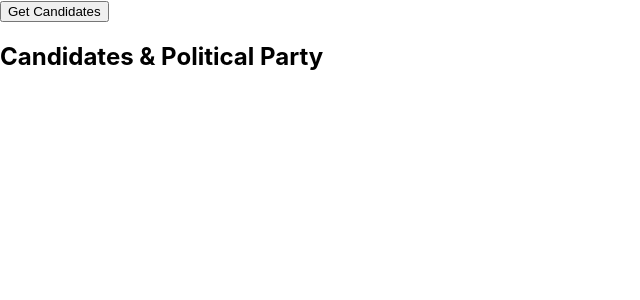
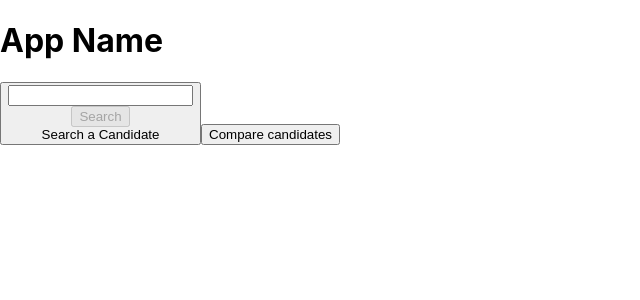
Before and after one commit to tigerlillyz/tigerlillyz.github.io, a React (Create React App) app: page / in a window 1280 px wide. Shown: the top 300 px of the page, without its empty margins (0-640 px from the left). Built offline with nearby package versions, Linux system fonts and the light colour scheme.

Commit message:
search bar kinda whack

```diff
--- a/package.json
+++ b/package.json
@@ -7,6 +7,8 @@
     "@testing-library/react": "^9.4.1",
     "@testing-library/user-event": "^7.2.1",
     "react": "^16.13.0",
+    "react-bootstrap": "^1.0.0-beta.17",
+    "react-bootstrap-validation": "^0.1.11",
     "react-dom": "^16.13.0",
     "react-scripts": "3.4.0"
   },
--- a/src/App.js
+++ b/src/App.js
@@ -1,50 +1,14 @@
-// import React from 'react';
-// import logo from './logo.svg';
-// import './App.css';
+import React from "react";
+import SearchBar from "./SearchBar"
+//import "./styles.css";
 
-// function App() {
-//   return (
-//     <div className="App">
-//       <header className="App-header"> test
-//         <img src={logo} className="App-logo" alt="logo" />
-//         <p>
-//           Edit <code>src/App.js</code> and save to reload.
-//         </p>
-//         <a
-//           className="App-link"
-//           href="https://reactjs.org"
-//           target="_blank"
-//           rel="noopener noreferrer"
-//         >
-//           Learn React
-//         </a>
-//       </header>
-//     </div>
-//   );
-// }
-// export default App;
-
-import React, { useState } from "react";
-//import "./styles.css";
-function App() {
-  const [candidates, setCandidates] = useState([]);
-  function getCandidates() {
-    const url =
-      "https://api.open.fec.gov/v1/candidates/search/?per_page=100&sort_null_only=false&sort_nulls_last=false&sort=name&sort_hide_null=false&page=1&api_key=uN3VUzQHiu7xECGQ4MV9f2SGLpuWdRaOMDgixrcC";
-    fetch(url)
-      .then(r => r.json())
-      .then(r => setCandidates(r.results));
-  }
+ function App() {
   return (
     <div className="App">
-      <button onClick={getCandidates}>Get Candidates</button>
-      <h2>Candidates & Political Party</h2>
-      {candidates &&
-        candidates.map(s => (
-          <p>
-            Name: {s.name}_______Party: {s.party_full}
-          </p>
-        ))}
+      <h1>App Name</h1>
+      <button><SearchBar/>Search a Candidate</button>
+
+      <button>Compare candidates</button>
     </div>
   );
 }
--- /dev/null
+++ b/src/SearchBar.js
@@ -0,0 +1,35 @@
+import React, { useState } from "react";
+import SearchResults from "./SearchResults";
+import { searchArticles } from "./api";
+
+let SearchBar = () => {
+  const [query, setQuery] = useState("");
+  const [feed, setFeed] = useState([]);
+
+  const handleQueryChange = event => setQuery(event.target.value);
+
+  const performQuery =  event => {
+    event.preventDefault();
+    searchArticles(query).then(resp => {
+      setFeed(resp.results)
+    })
+  };
+
+  return (
+    <form className="searchForm" onSubmit={performQuery}>
+      <input
+        name="query"
+        type="text"
+        value={query}
+        onChange={handleQueryChange}
+      />
+      <div className="ButtonBar">
+        <button type="submit" disabled={!query}>
+          Search
+        </button>
+      </div>
+      <SearchResults results = {feed}/>
+    </form>
+  );
+};
+export default SearchBar;
--- /dev/null
+++ b/src/SearchResults.js
@@ -0,0 +1,29 @@
+import React from "react";
+import Card from "react-bootstrap/Card";
+
+const SearchResults = props => {
+  const style = {
+    width: 150
+  };
+  return (
+    <div className="searchResults">
+      {props.results &&
+        props.results.map(article => (
+          <Card>
+            <Card.Body>
+              <Card.Title>
+                {article.name}
+              </Card.Title>
+              <Card.Subtitle>
+                {article.id}
+              </Card.Subtitle>
+              <Card.Text></Card.Text>
+            </Card.Body>
+          </Card>
+        ))}
+    </div>
+  );
+};
+
+
+export default SearchResults;
--- /dev/null
+++ b/src/api.js
@@ -0,0 +1,10 @@
+const searchArticles = search => {
+    let URL = `https://api.open.fec.gov/v1/names/candidates/?api_key=uN3VUzQHiu7xECGQ4MV9f2SGLpuWdRaOMDgixrcC&q=${search}$`;
+  if (search) {
+    return fetch(URL).then(response => {
+        return response.json();
+      });
+  }
+};
+
+export { searchArticles };
```
Also changed, not shown: 2 other files (tests, documents, lock files or other folders).
